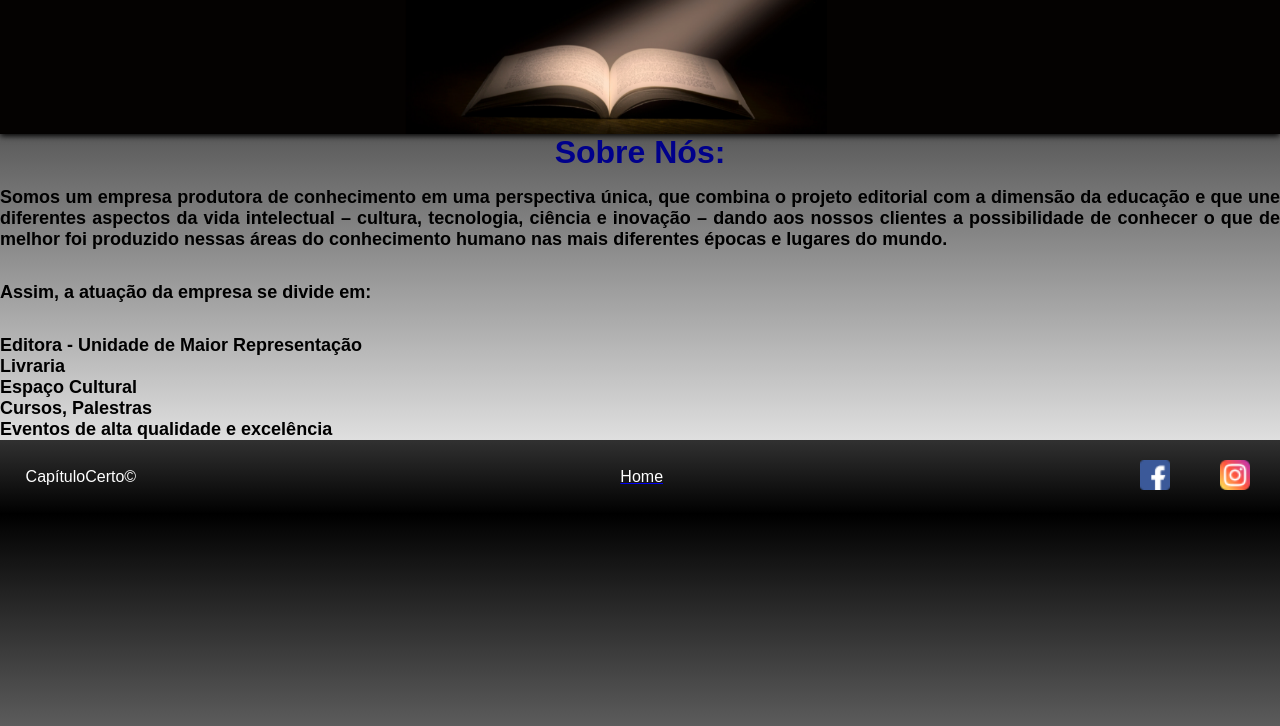
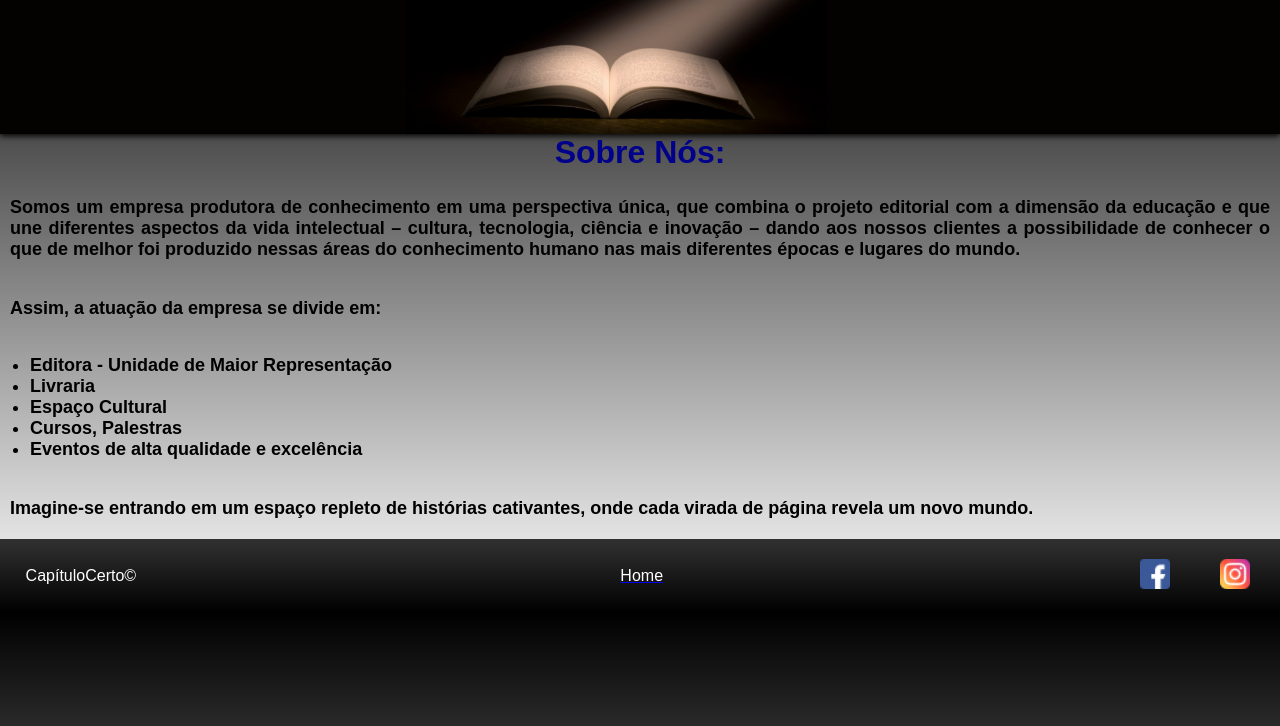
Before and after one commit to LeonardoSaconato/E-commerce-CapituloCerto, a PHP site: page /sobre.html in a window 1280 px wide. Shown: the part 74-800 px from the top of the page. Run offline with PHP 8.4, Linux system fonts and the light colour scheme.

Commit message:
Ajuste página sobre

```diff
--- a/css/sobre.css
+++ b/css/sobre.css
@@ -11,6 +11,9 @@ body {
     color: black;
     font-size: 18px;
     text-align: justify;
+    margin-bottom: 10px;
+    padding: 10px;
+
   }
   img#sobre  {
     display: block;
@@ -21,14 +24,18 @@ body {
 
 
   .div-sobre{
-    margin-top: 2rem;
+    margin-top: 1rem;
   }
 
   span > p{
-    margin-top: 2rem;
-
+    margin-top: 1em;
   }
 
   li#sobre {
     list-style-type: disc;
+
   }
+
+  ul{
+    margin-left: 20px;
+  }
--- a/sobre.html
+++ b/sobre.html
@@ -52,7 +52,9 @@
                             </ul>
                     </div>
 
-
+                    <span>
+                        <p class="p-sobre">Imagine-se entrando em um espaço repleto de histórias cativantes, onde cada virada de página revela um novo mundo.</p>
+                    </span>
         </main>
         <footer>
             <span>CapítuloCerto©</span>
```
